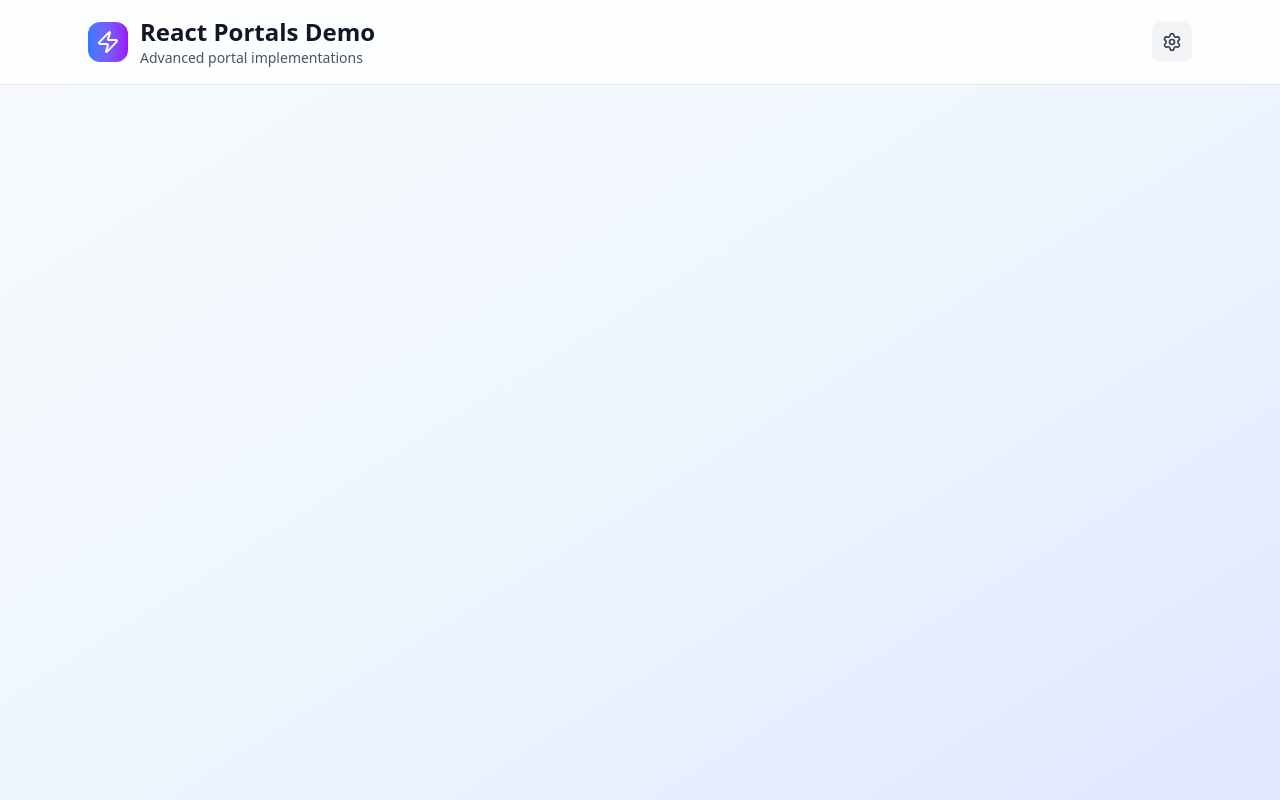
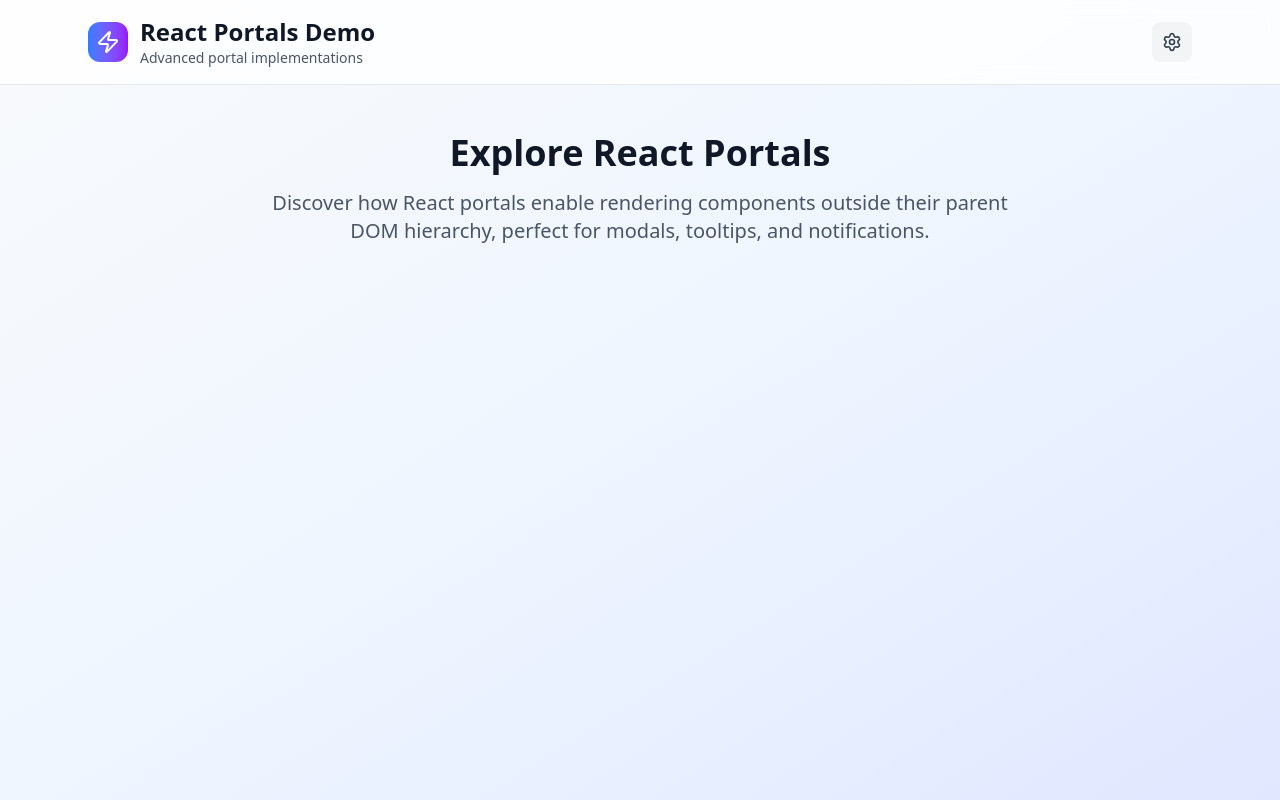
Before and after one commit to ArslanIrshad105/React-Portals-Demo, a React (Vite) app: page / in a window 1280 px wide. Built offline with nearby package versions, Linux system fonts and the light colour scheme.

Commit message:
Created Hero Section

```diff
--- a/index.html
+++ b/index.html
@@ -4,7 +4,7 @@
     <meta charset="UTF-8" />
     <link rel="icon" type="image/svg+xml" href="/vite.svg" />
     <meta name="viewport" content="width=device-width, initial-scale=1.0" />
-    <title>Vite + React + TS</title>
+    <title>React Portals Demo</title>
   </head>
   <body>
     <div id="root"></div>
--- a/package.json
+++ b/package.json
@@ -1,5 +1,5 @@
 {
-  "name": "react-portals",
+  "name": "react-portals-demo",
   "private": true,
   "version": "0.0.0",
   "type": "module",
--- a/src/App.tsx
+++ b/src/App.tsx
@@ -1,6 +1,9 @@
 import { useState } from 'react';
-import { Header } from './components/Header/Header';
-import { SettingsModal } from './components/Modals/SettingsModal/SettingsModal';
+import Header from './components/Header/Header';
+import SettingsModal from './components/Modals/SettingsModal/SettingsModal';
+import HeroSection from './components/HeroSection/HeroSection';
+
+
 
 function App() {
   const [isSettingsModalOpen, setIsSettingsModalOpen] = useState(false);
@@ -10,6 +13,9 @@ function App() {
      <div className="min-h-screen bg-gradient-to-br from-slate-50 via-blue-50 to-indigo-100">
       <Header onSettingsClick={() => setIsSettingsModalOpen(true)} />
       <SettingsModal isOpen={isSettingsModalOpen} onClose={() => setIsSettingsModalOpen(false)} />
+        <main className="max-w-6xl mx-auto px-6 py-12">
+        <HeroSection />
+      </main>
 
     </div>
 
--- a/src/components/Header/Header.tsx
+++ b/src/components/Header/Header.tsx
@@ -5,7 +5,7 @@ interface HeaderProps {
   onSettingsClick: () => void;
 }
 
-export const Header: React.FC<HeaderProps> = ({ onSettingsClick }) => {
+const Header: React.FC<HeaderProps> = ({ onSettingsClick }) => {
   return (
     <header className="bg-white/80 backdrop-blur-sm border-b border-gray-200 sticky top-0 z-10">
       <div className="max-w-6xl mx-auto px-6 py-4">
@@ -31,3 +31,5 @@ export const Header: React.FC<HeaderProps> = ({ onSettingsClick }) => {
     </header>
   );
 };
+
+export default Header;
--- /dev/null
+++ b/src/components/HeroSection/HeroSection.tsx
@@ -0,0 +1,17 @@
+import React from 'react';
+
+const HeroSection: React.FC = () => {
+  return (
+    <div className="mb-12 text-center">
+      <h2 className="text-4xl font-bold text-gray-900 mb-4">
+        Explore React Portals
+      </h2>
+      <p className="text-xl text-gray-600 max-w-3xl mx-auto">
+        Discover how React portals enable rendering components outside their parent DOM hierarchy,
+        perfect for modals, tooltips, and notifications.
+      </p>
+    </div>
+  );
+};
+
+export default HeroSection;
--- a/src/components/Modal/Modal.tsx
+++ b/src/components/Modal/Modal.tsx
@@ -16,7 +16,7 @@ interface ModalProps {
   size?: "small" | "medium" | "large";
 }
 
-export const Modal: React.FC<ModalProps> = ({
+const Modal: React.FC<ModalProps> = ({
   title,
   children,
   isOpen,
@@ -101,3 +101,5 @@ export const Modal: React.FC<ModalProps> = ({
     document.getElementById("modal-root") || document.body
   );
 };
+
+export default Modal;
```
Also changed, not shown: src/components/Modals/SettingsModal/SettingsModal.tsx (+6 -2 lines).
